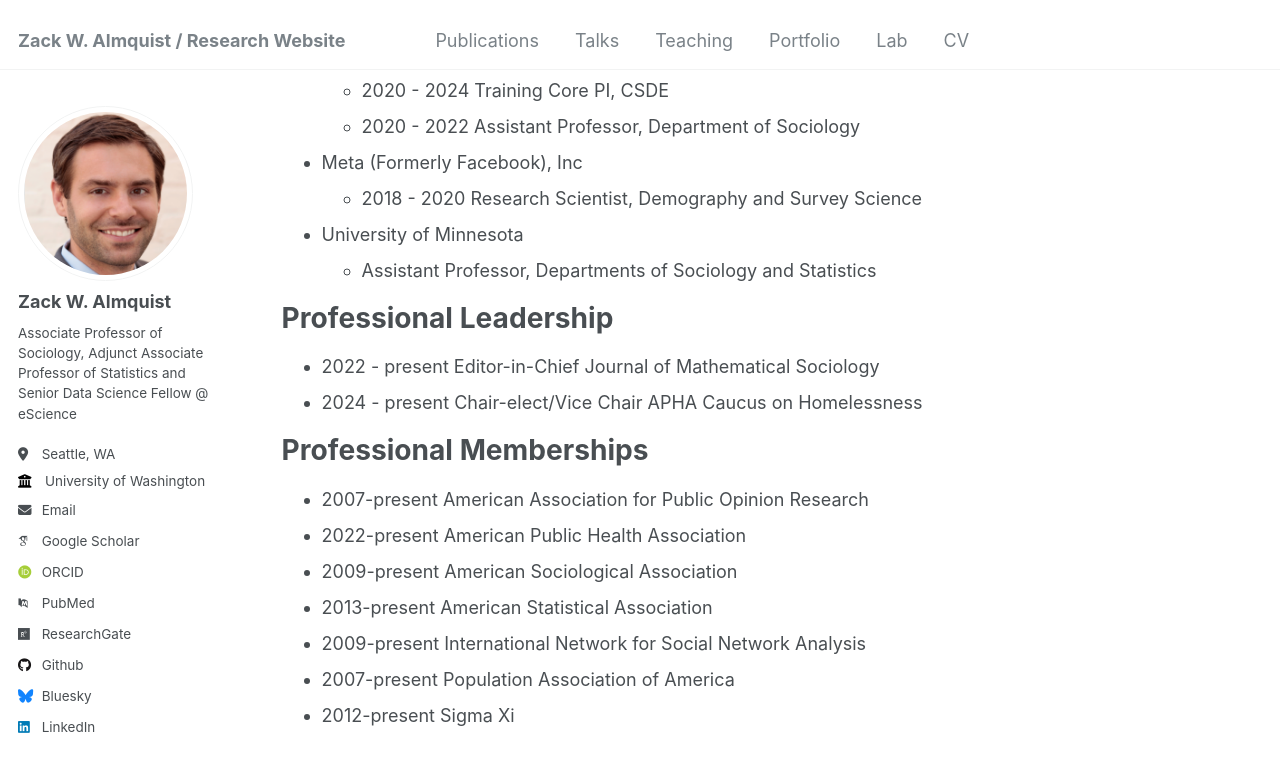
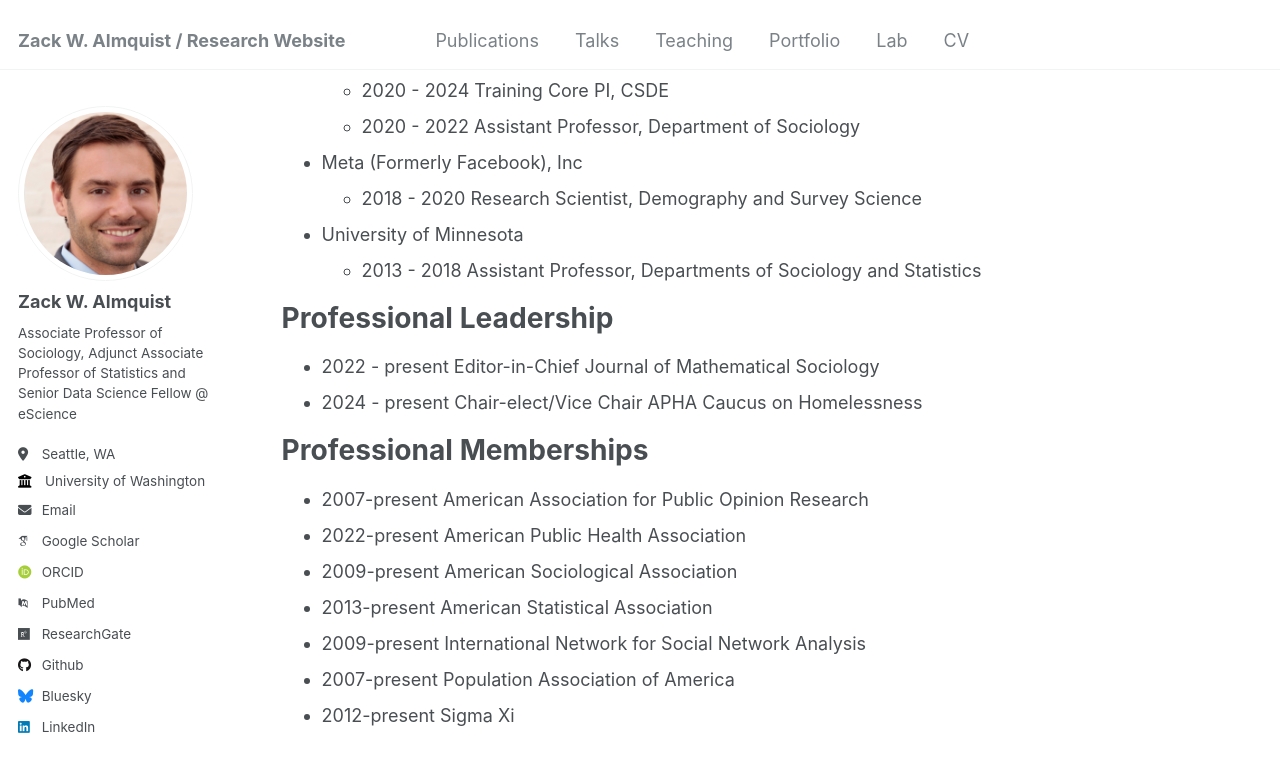
Before and after one commit to zalmquist/zalmquist.github.io, a Jekyll site: the page built from _pages/cv.md, in a window 1280 px wide and 900 px high, scrolled down 864 px. Shown: the top 772 px of the window. Built offline with Jekyll 4.4.1, drawn with Linux system fonts in a browser that asks for light colours; some web fonts are replaced.

Commit message:
Update cv.md

```diff
--- a/_pages/cv.md
+++ b/_pages/cv.md
@@ -43,7 +43,7 @@ Past Appointments
 * Meta (Formerly Facebook), Inc
   * 2018 - 2020 Research Scientist, Demography and Survey Science
 * University of Minnesota
-  * Assistant Professor, Departments of Sociology and Statistics
+  * 2013 - 2018 Assistant Professor, Departments of Sociology and Statistics
 
 Professional Leadership
 ======
```
